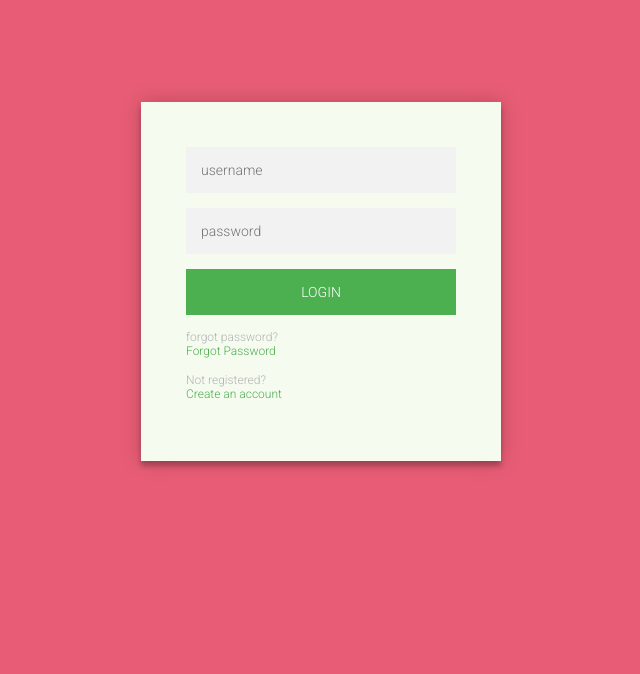
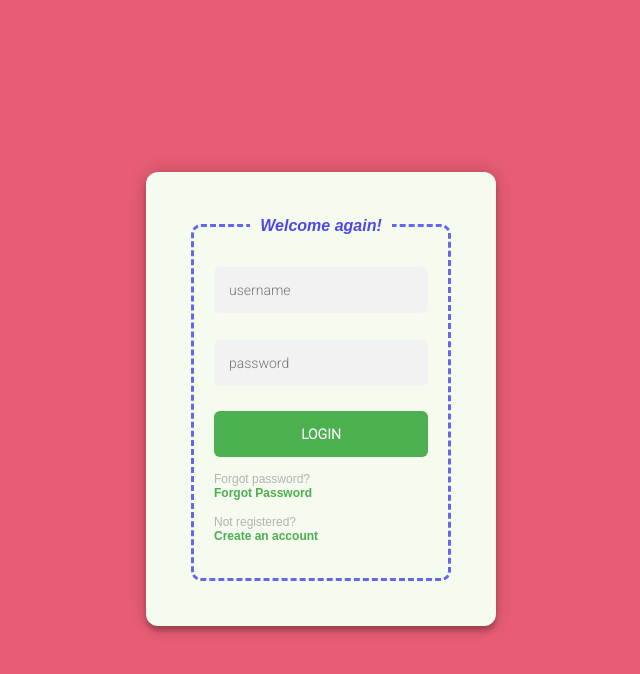
Before and after one commit to HardXee/MyChat, a React app: page /login in a window 1280 px wide. Shown: the top 674 px of the page, without its empty margins (319-959 px from the left). Built offline with nearby package versions, Linux system fonts and the light colour scheme; no server answers; the HTML template or start-up script is replaced by a standard one.

Commit message:
corrected the fetch messages

```diff
--- a/src/components/chatSection/chatSection.css
+++ b/src/components/chatSection/chatSection.css
@@ -1,187 +1,204 @@
-/* Right Chat Section */
+/* chatSection.css */
+
+* {
+    margin: 0;
+    padding: 0;
+    box-sizing: border-box;
+}
+
 .chat-section {
-    width: 70%;
+    width: 100%;
+    height: 100vh;
+    background: #f5f7fb;
     display: flex;
     flex-direction: column;
-    background-color: #fff7f8;
-    height: 100vh;
-    overflow: hidden;
     position: relative;
+    font-family: Arial, sans-serif;
 }
 
-/* Header */
+/* HEADER */
+
 .chat-header {
-    padding: 15px;
-    background-color: #fff1f4;
-    border-bottom: 1px solid #f3c6cf;
-    font-weight: bold;
-    color: #e85d75;
-
+    width: 100%;
+    padding: 14px 20px;
+    background: white;
+    border-bottom: 1px solid #e5e7eb;
     display: flex;
+    align-items: center;
     justify-content: space-between;
-    align-items: center;
-
-    flex-shrink: 0;
+    box-shadow: 0 2px 8px rgba(0, 0, 0, 0.04);
 }
 
 .chat-header h3 {
     font-size: 18px;
-    margin: 0;
+    color: #111827;
+    font-weight: 600;
 }
 
-/* Button */
 .chat-header button {
     border: none;
-    background-color: #e85d75;
+    padding: 10px 14px;
+    border-radius: 8px;
+    background: #e85d75;
     color: white;
-
-    padding: 8px 14px;
-    border-radius: 8px;
-
+    font-size: 13px;
     cursor: pointer;
     transition: 0.2s;
+    margin-left: 10px;
 }
 
 .chat-header button:hover {
-    background-color: #d94b64;
+    background: #e85d75;
 }
 
-/* Messages container */
+.chat-header button:disabled {
+    background: #9ca3af;
+    cursor: not-allowed;
+}
+
+/* MESSAGES */
+
 .messages {
     flex: 1;
+    overflow-y: auto;
     padding: 20px;
-
-    overflow-y: auto;
     display: flex;
     flex-direction: column;
-
-    gap: 12px;
-
-    background-color: #fff7f8;
-
+    gap: 14px;
     scroll-behavior: smooth;
 }
 
-/* Message wrapper */
+/* COMMON MESSAGE */
+
 .message {
     display: flex;
     flex-direction: column;
-    width: 100%;
-
-    align-items: flex-start; /* FIX: default left alignment */
+    align-items: flex-start;
 }
 
-/* Message bubble */
 .message span {
-    display: inline-flex;
-    flex-direction: column;
-
+    max-width: 280px;
+    background: #e5e7eb;
     padding: 10px 14px;
-    border-radius: 12px;
-
-    background: white;
-
-    max-width: 60%;
-    width: fit-content;
-
+    border-radius: 14px;
+    word-wrap: break-word;
     box-shadow: 0 2px 6px rgba(0, 0, 0, 0.05);
-
-    word-break: break-word;
 }
 
-/* My messages */
+/* MY MESSAGE */
+
 .message.me {
     align-items: flex-end;
 }
 
 .message.me span {
-    background-color: #e85d75;
+    background: #e85d75(37, 99, 235, 0.8);
     color: white;
 }
 
-/* Text inside bubble */
+/* MESSAGE TEXT */
+
 .message h4 {
-    margin: 0; /* FIX: removes big empty space */
+    font-size: 14px;
+    font-weight: 500;
+    margin-bottom: 6px;
+    line-height: 1.5;
 }
 
-/* Time */
+/* TIME */
+
 .message h6 {
-    margin-top: 5px;
-
     font-size: 11px;
     font-weight: 400;
-
+    text-align: right;
     opacity: 0.7;
-    text-align: right;
 }
 
-/* Input area */
+/* INPUT AREA */
+
 .input-area {
+    width: 100%;
+    background: white;
+    border-top: 1px solid #e5e7eb;
+    padding: 14px;
     display: flex;
-    padding: 10px;
-    background-color: #fff1f4;
-    border-top: 1px solid #f3c6cf;
-
-    flex-shrink: 0;
+    align-items: center;
+    gap: 10px;
 }
 
-/* Input */
+/* INPUT */
+
 .message-input {
     flex: 1;
-
-    padding: 10px;
-
-    border: 1px solid #f3c6cf;
-    border-radius: 8px;
-
+    height: 46px;
+    border: 1px solid #d1d5db;
+    border-radius: 12px;
+    padding: 0 14px;
+    font-size: 14px;
     outline: none;
-
-    background: white;
+    background: #f9fafb;
+    transition: 0.2s;
 }
 
 .message-input:focus {
     border-color: #e85d75;
 }
 
-/* Send button */
+/* SEND BUTTON */
+
 .send-btn {
-    padding: 10px 20px;
-
-    margin-left: 10px;
-
     border: none;
-    border-radius: 8px;
-
-    background-color: #e85d75;
-
+    background: #e85d75;
     color: white;
-
+    padding: 12px 18px;
+    border-radius: 12px;
     cursor: pointer;
-
+    font-weight: 600;
     transition: 0.2s;
 }
 
 .send-btn:hover {
-    background-color: #d94b64;
+    background: #1d4ed8;
 }
 
-.chat-section {
-    position: relative;
-}
+/* SCROLL BUTTON */
 
 .scroll-down-btn {
     position: absolute;
-    bottom: 80px;
-    left: 50%;
-    transform: translateX(-50%);
+    bottom: 90px;
+    right: 20px;
+    width: 42px;
+    height: 42px;
+    border: none;
+    border-radius: 50%;
+    background: #e85d75;
+    color: white;
+    font-size: 18px;
+    cursor: pointer;
+    box-shadow: 0 4px 10px rgba(37, 99, 235, 0.3);
+    transition: 0.2s;
+}
 
-    width: 45px;
-    height: 45px;
-    border-radius: 50%;
+.scroll-down-btn:hover {
+    background: #e85d75;
+    transform: scale(1.05);
+}
 
-    border: none;
-    cursor: pointer;
-    font-size: 20px;
+/* SCROLLBAR */
 
-    z-index: 10;
+.messages::-webkit-scrollbar {
+    width: 6px;
 }
+
+.messages::-webkit-scrollbar-track {
+    background: transparent;
+}
+
+.messages::-webkit-scrollbar-thumb {
+    background: #e85d75;
+    border-radius: 10px;
+}
+
+.messages::-webkit-scrollbar-thumb:hover {
+    background: #e85d75;
+}
--- a/src/pages/chat/chat.jsx
+++ b/src/pages/chat/chat.jsx
@@ -20,7 +20,6 @@ function Chat() {
   const [text, setText] = useState("");
   const [messages, setMessages] = useState([]);
   const [updated, setupdatedAt] = useState("");
-  const [scrollTop, setScrollTop] = useState(false);
 
   const [me] = useState(localStorage.getItem("id"));
 
@@ -29,6 +28,8 @@ function Chat() {
 
   const navigate = useNavigate();
   const bottomRef = useRef(null);
+
+  const flag = useRef(false);
 
   const handleNotification = () => {
     navigate("/notify");
@@ -51,6 +52,7 @@ function Chat() {
 
   const handlOlderMessages = async (roomid, updatedat) => {
     try {
+      flag.current = true;
       const response = await axios.get(
         `http://localhost:3000/messages/getMymessages/${roomid}/${updatedat}`,
       );
@@ -219,10 +221,14 @@ function Chat() {
 
   // auto scroll
   useEffect(() => {
-    bottomRef.current?.scrollIntoView({
-      behavior: "smooth",
-    });
-  }, []);
+    // console.log(flag);
+    if (flag.current == false) {
+      bottomRef.current?.scrollIntoView({
+        behavior: "smooth",
+      });
+    }
+    flag.current = false;
+  }, [messages]);
 
   return (
     <div className="chat-app">
--- a/src/pages/login/Login.css
+++ b/src/pages/login/Login.css
@@ -1,75 +1,92 @@
-@import url("https://fonts.googleapis.com/css?family=Roboto:300");
+/* login.css */
 
-body {
-    background: #e85d75;
-
-    font-family: "Roboto", sans-serif;
-    -webkit-font-smoothing: antialiased;
-    -moz-osx-font-smoothing: grayscale;
+* {
+    margin: 0;
+    padding: 0;
+    box-sizing: border-box;
 }
 
 .login-page {
-    width: 360px;
-    padding-top: 8%;
-    margin: auto;
+    width: 100%;
+    height: 100vh;
+
+    display: flex;
+    justify-content: center;
+    align-items: center;
+    font-family: Arial, sans-serif;
+    padding: 5px;
 }
 
 .form {
-    position: relative;
-    z-index: 1;
-    background: #f5fbef;
-    max-width: 360px;
-    margin: 0 auto 100px;
-    padding: 45px;
-    text-align: center;
-    box-shadow:
-        0 0 20px rgba(0, 0, 0, 0.2),
-        0 5px 5px rgba(0, 0, 0, 0.24);
+    width: 100%;
+    max-width: 320px;
+    background: #eef2ff;
+    border-radius: 12px;
+    box-shadow: 0 4px 12px rgba(99, 102, 241, 0.2);
+    padding: 25px;
+}
+
+.form fieldset {
+    border: 3px dashed #6366f1;
+    border-radius: 10px;
+    padding: 20px;
+}
+
+.form legend {
+    padding: 0 10px;
+    font-style: italic;
+    color: #4f46e5;
+    font-weight: bold;
 }
 
 .form input {
-    font-family: "Roboto", sans-serif;
+    width: 100%;
+    padding: 12px;
+    margin-top: 12px;
+    margin-bottom: 14px;
+    border: none;
     outline: none;
-    background: #f2f2f2;
-    width: 100%;
-    border: none;
-    margin-bottom: 15px;
-    padding: 15px;
-    box-sizing: border-box;
+    border-radius: 6px;
+    background: white;
     font-size: 14px;
+    transition: 0.2s;
+}
+
+.form input:focus {
+    box-shadow: 0 0 0 2px #6366f1;
 }
 
 .form button {
-    font-family: "Roboto", sans-serif;
-    text-transform: uppercase;
-    outline: none;
-    background: #4caf50;
     width: 100%;
+    padding: 12px;
     border: none;
-    padding: 15px;
+    border-radius: 6px;
+    background: #6366f1;
     color: white;
-    font-size: 14px;
+    font-weight: bold;
+    font-size: 15px;
     cursor: pointer;
-    transition: 0.3s ease;
+    transition: 0.2s;
+    margin-top: 10px;
 }
 
-.form button:hover,
-.form button:focus,
-.form button:active {
-    background: #43a047;
+.form button:hover {
+    background: #4f46e5;
 }
 
 .message {
-    margin-top: 15px;
-    color: #b3b3b3;
-    font-size: 12px;
+    margin-top: 14px;
+    font-size: 13px;
+    text-align: center;
+    color: #555;
 }
 
 .message a {
-    color: #4caf50;
+    color: #4f46e5;
     text-decoration: none;
+    font-weight: bold;
 }
 
-.register-form {
-    display: none;
+.message a:hover {
+    text-decoration: underline;
 }
--- a/src/pages/login/Login.jsx
+++ b/src/pages/login/Login.jsx
@@ -39,6 +39,9 @@ function Login() {
   return (
     <div className="login-page">
       <div className="form">
+        <fieldset>
+          <legend>Welcome again!</legend>
+
           <input
             type="text"
             value={email}
@@ -47,30 +50,35 @@ function Login() {
               SetEmail(e.target.value);
             }}
           />
+
           <input
             type="password"
-          vlaue={password}
+            value={password}
             placeholder="password"
             onChange={(e) => {
               Setpassword(e.target.value);
             }}
           />
+
           <button
             onClick={() => {
               handleSubmit();
-            console.log(" puni puni working ");
             }}
           >
-          login
+            Login
           </button>
+
           <p className="message">
-          forgot password? <Link to="/forgot_password">Forgot Password</Link>
+            Forgot password? <Link to="/forgot_password">Forgot Password</Link>
           </p>
+
           <p className="message">
             Not registered? <Link to="/register">Create an account</Link>
           </p>
+        </fieldset>
+
+        <Toaster />
       </div>
-      <Toaster />
     </div>
   );
 }
```
Also changed, not shown: src/components/chatSection/ChatSection.jsx (+42 -23 lines). Lines whose indentation alone changed are shown as unchanged.
